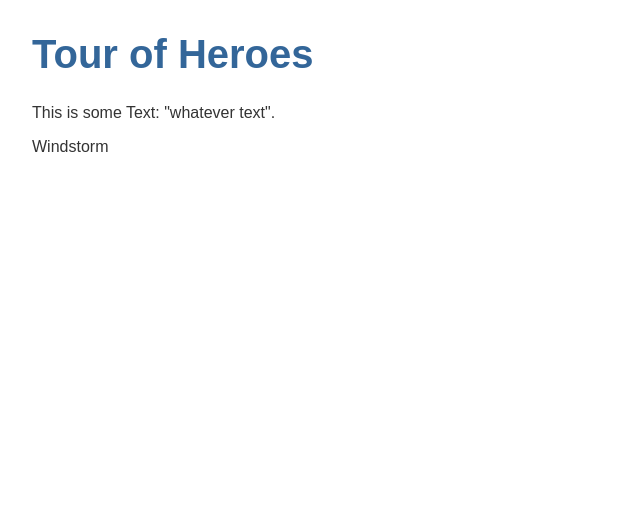
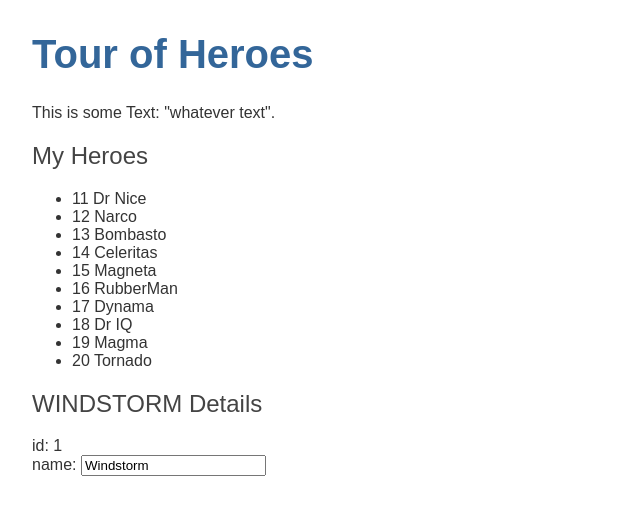
Before and after one commit to mbatel/angular-tour-of-heroes, an Angular app: page / in a window 1280 px wide. Shown: the top 514 px of the page, without its empty margins (0-640 px from the left). Built offline with nearby package versions, Linux system fonts and the light colour scheme.

Commit message:
At: /* HeroesComponent's private CSS styles */

```diff
--- /dev/null
+++ b/src/app/hero.ts
@@ -0,0 +1,4 @@
+export class Hero {
+  id: number;
+  name: string;
+}
--- a/src/app/heroes/heroes.component.css
+++ b/src/app/heroes/heroes.component.css
@@ -0,0 +1,44 @@
+/* HeroesComponent's private CSS styles */
+.heroes {
+  margin: 0 0 2em 0;
+  list-style-type: none;
+  padding: 0;
+  width: 15em;
+}
+.heroes li {
+  cursor: pointer;
+  position: relative;
+  left: 0;
+  background-color: #EEE;
+  margin: .5em;
+  padding: .3em 0;
+  height: 1.6em;
+  border-radius: 4px;
+}
+.heroes li:hover {
+  color: #607D8B;
+  background-color: #DDD;
+  left: .1em;
+}
+.heroes li.selected {
+  background-color: #CFD8DC;
+  color: white;
+}
+.heroes li.selected:hover {
+  background-color: #BBD8DC;
+  color: white;
+}
+.heroes .badge {
+  display: inline-block;
+  font-size: small;
+  color: white;
+  padding: 0.8em 0.7em 0 0.7em;
+  background-color:#405061;
+  line-height: 1em;
+  position: relative;
+  left: -1px;
+  top: -4px;
+  height: 1.8em;
+  margin-right: .8em;
+  border-radius: 4px 0 0 4px;
+}
--- a/src/app/heroes/heroes.component.html
+++ b/src/app/heroes/heroes.component.html
@@ -1 +1,14 @@
-<p>{{hero}}</p>
+<h2>My Heroes </h2>
+	<ul>
+		<li *ngFor="let hero of heroes">
+			<span class="badge">{{hero.id}}</span> {{hero.name}}
+		</li>
+	</ul>
+
+<h2>{{hero.name | uppercase }} Details</h2>
+<div><span>id: </span>{{hero.id}}</div>
+<div>
+  <label>name:
+    <input [(ngModel)]="hero.name" placeholder="name"/>
+  </label>
+</div>
--- a/src/app/heroes/heroes.component.ts
+++ b/src/app/heroes/heroes.component.ts
@@ -1,15 +1,22 @@
 import { Component, OnInit } from '@angular/core';
+import { Hero } from '../hero';
+import { HEROES } from '../mock-heroes';
 
 @Component({
   selector: 'app-heroes',
   templateUrl: './heroes.component.html',
   styleUrls: ['./heroes.component.css']
 })
+
 export class HeroesComponent implements OnInit {
-  hero = 'Windstorm';
+  hero: Hero = {
+  	id: 1,
+  	name: 'Windstorm'
+  	};
+  heroes = HEROES;
+
   constructor() { }
 
-  ngOnInit() {
-  }
+  ngOnInit() { }
 
 }
--- /dev/null
+++ b/src/app/mock-heroes.ts
@@ -0,0 +1,14 @@
+import { Hero } from './hero';
+
+export const HEROES: Hero[] = [
+  { id: 11, name: 'Dr Nice' },
+  { id: 12, name: 'Narco' },
+  { id: 13, name: 'Bombasto' },
+  { id: 14, name: 'Celeritas' },
+  { id: 15, name: 'Magneta' },
+  { id: 16, name: 'RubberMan' },
+  { id: 17, name: 'Dynama' },
+  { id: 18, name: 'Dr IQ' },
+  { id: 19, name: 'Magma' },
+  { id: 20, name: 'Tornado' }
+];
```
Also changed, not shown: src/app/app.module.ts (+5 -2 lines).
